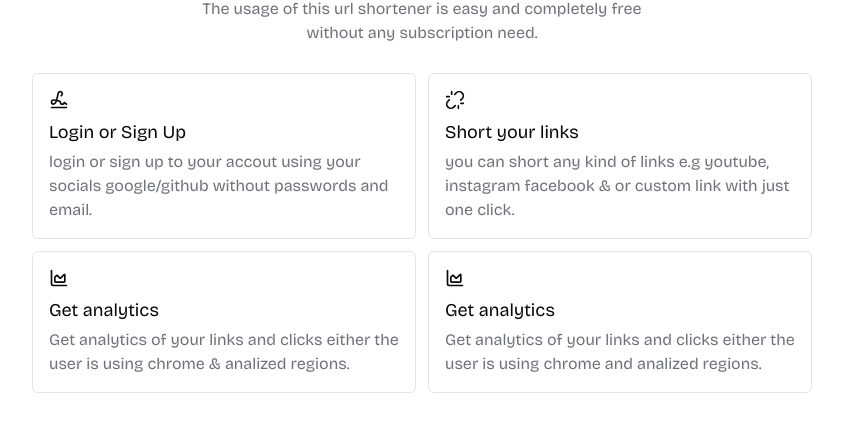
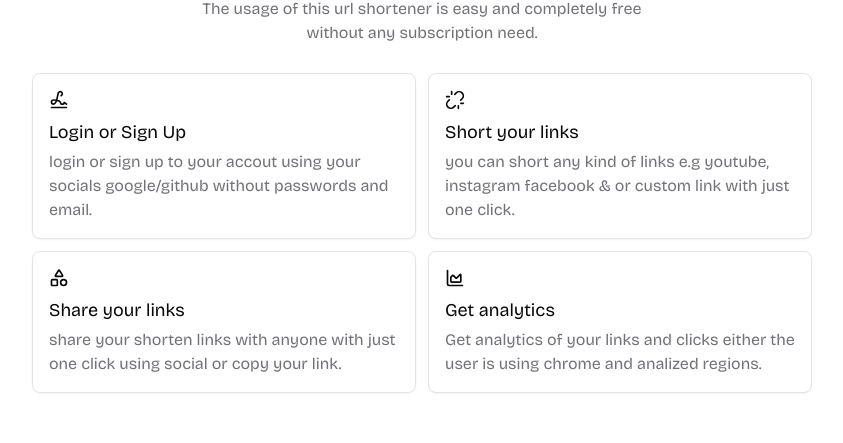
Before and after one commit to r2hu1/u-sh, a Next.js app: page / in a window 1280 px wide. Shown: the part 695-1138 px from the top of the page, without its empty margins (218-1061 px from the left). Built offline with nearby package versions, Linux system fonts and the light colour scheme.

Commit message:
rd & 4th sc

```diff
--- a/components/landing/Feature.jsx
+++ b/components/landing/Feature.jsx
@@ -1,30 +1,30 @@
-import { AreaChart, Signature, Unlink } from "lucide-react";
+import { AreaChart, Shapes, Signature, Unlink } from "lucide-react";
 export default function Feature() {
     return (
         <section className="px-6 md:px-20 lg:px-32 mb-10">
-            <div className="grid gap-2 max-w-sm md:max-w-lg mx-auto lg:max-w-xl">
+            <div className="grid gap-2 max-w-xs md:max-w-lg mx-auto lg:max-w-xl">
                 <h2 className="text-2xl sm:text-2xl md:text-3xl lg:text-5xl text-center">What it <span className="underline underline-offset-[5px] decoration-blue-400">requires</span> & How to get <span className="underline underline-offset-[5px] decoration-blue-400">started</span>?</h2>
                 <p className="text-muted-foreground mx-auto text-sm sm:text-base text-center max-w-md">
                     The usage of this url shortener is easy and completely free without any subscription need.
                 </p>
             </div>
             <div className="mt-7 flex flex-wrap gap-3 items-center justify-center">
-                <div className="border border-border py-4 px-4 rounded-md grid gap-2 sm:max-w-xs md:max-w-xs lg:max-w-sm cursor-pointer transition hover:-translate-y-2">
+                <div className="bg-card shadow-sm border border-border py-4 px-4 rounded-lg grid gap-2 sm:max-w-xs md:max-w-xs lg:max-w-sm">
                     <Signature className="h-5 w-5" />
                     <h3 className="text-lg -mb-1">Login or Sign Up</h3>
                     <p className="text-sm sm:text-base text-muted-foreground">login or sign up to your accout using your socials google/github without passwords and email.</p>
                 </div>
-                <div className="border border-border py-4 px-4 rounded-md grid gap-2 sm:max-w-xs md:max-w-xs lg:max-w-sm cursor-pointer transition hover:-translate-y-2">
+                <div className="bg-card shadow-sm border border-border py-4 px-4 rounded-lg grid gap-2 sm:max-w-xs md:max-w-xs lg:max-w-sm">
                     <Unlink className="h-5 w-5" />
                     <h3 className="text-lg -mb-1">Short your links</h3>
                     <p className="text-sm sm:text-base text-muted-foreground">you can short any kind of links e.g youtube, instagram facebook & or custom link with just one click.</p>
                 </div>
-                <div className="border border-border py-4 px-4 rounded-md grid gap-2 sm:max-w-xs md:max-w-xs lg:max-w-sm cursor-pointer transition hover:-translate-y-2">
-                    <AreaChart className="h-5 w-5" />
-                    <h3 className="text-lg -mb-1">Get analytics</h3>
-                    <p className="text-sm sm:text-base text-muted-foreground">Get analytics of your links and clicks either the user is using chrome & analized regions.</p>
+                <div className="bg-card shadow-sm border border-border py-4 px-4 rounded-lg grid gap-2 sm:max-w-xs md:max-w-xs lg:max-w-sm">
+                    <Shapes className="h-5 w-5" />
+                    <h3 className="text-lg -mb-1">Share your links</h3>
+                    <p className="text-sm sm:text-base text-muted-foreground">share your shorten links with anyone with just one click using social or copy your link.</p>
                 </div>
-                <div className="border border-border py-4 px-4 rounded-md grid gap-2 sm:max-w-xs md:max-w-xs lg:max-w-sm cursor-pointer transition hover:-translate-y-2">
+                <div className="bg-card shadow-sm border border-border py-4 px-4 rounded-lg grid gap-2 sm:max-w-xs md:max-w-xs lg:max-w-sm">
                     <AreaChart className="h-5 w-5" />
                     <h3 className="text-lg -mb-1">Get analytics</h3>
                     <p className="text-sm sm:text-base text-muted-foreground">Get analytics of your links and clicks either the user is using chrome and analized regions.</p>
```
